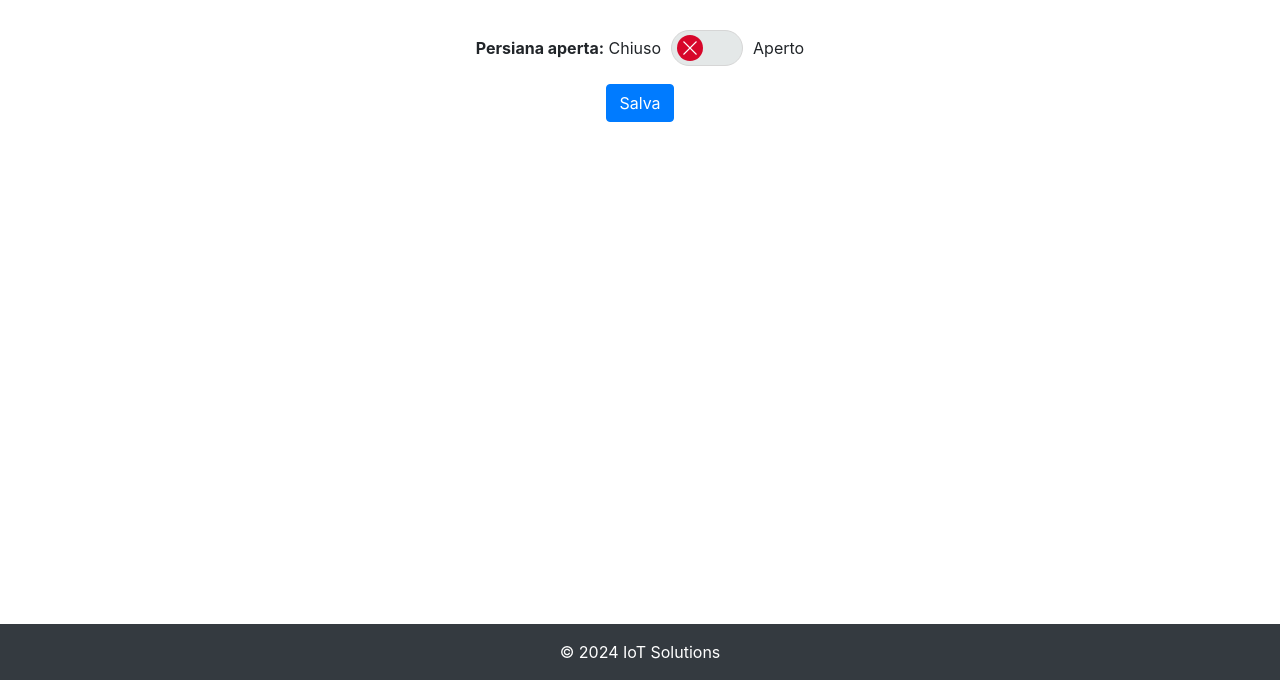
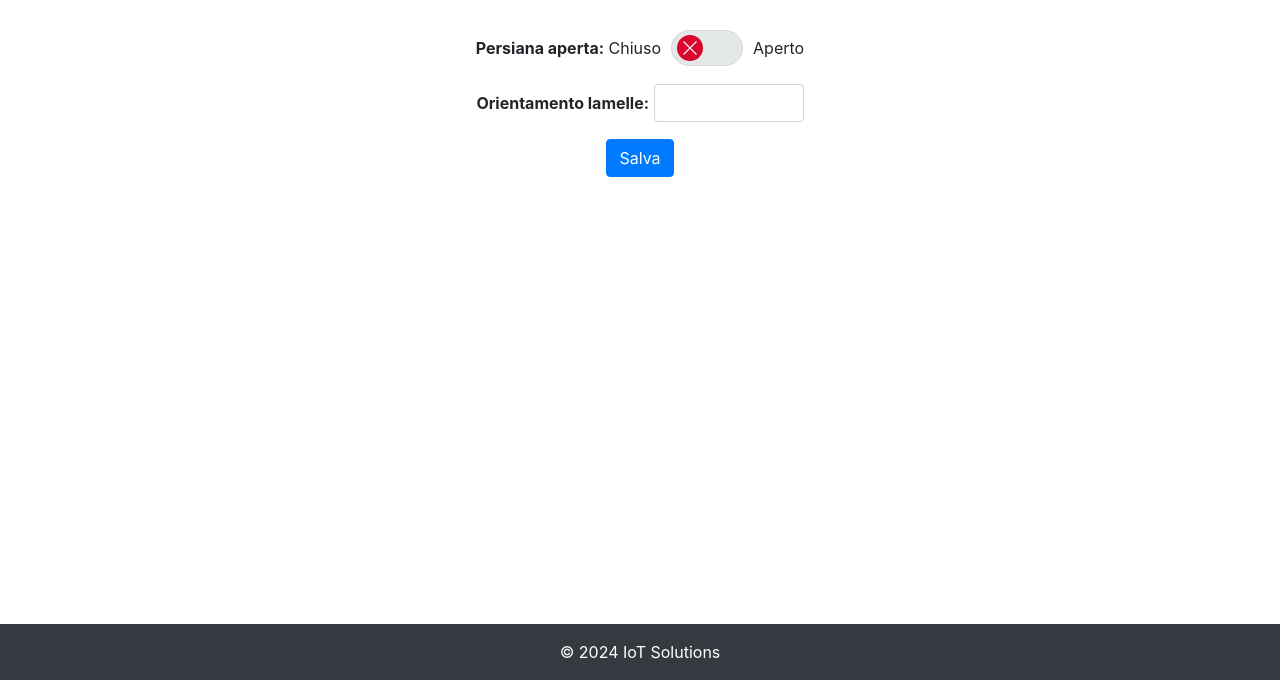
Before and after one commit to Costa-Simone/SunShutter, a website: page static/index.html in a window 1280 px wide. Shown: the part 120-800 px from the top of the page. Drawn offline with nearby package versions, Linux system fonts and the light colour scheme; no server answers.

Commit message:
Input orientameto lamelle aggiunto

```diff
--- a/static/index.css
+++ b/static/index.css
@@ -32,7 +32,7 @@ a {
 
 .form-control {
     display: inline-block;
-    width: 300px;
+    width: 150px;
 }
 
 .toggler {
--- a/static/index.html
+++ b/static/index.html
@@ -56,7 +56,7 @@
       <div id="commands">
         <form>
           <div class="mb-3">
-            <label for="sensor1" class="form-label"><b>Persiana aperta:</b></label>
+            <label class="form-label"><b>Persiana aperta:</b></label>
               <div style="display: inline-flex; justify-content: center; align-items: center;">
                 <p style="display: inline-block; margin-right: 10px;">Chiuso</p>
                 <div class="toggler">
@@ -77,7 +77,8 @@
           </div>
 
           <div class="mb-3">
-
+            <label class="form-label"><b>Orientamento lamelle:</b></label>
+            <input type="number" class="form-control" id="orientamentoInput" step="0.01">
           </div>
 
           <button type="submit" class="btn btn-primary">Salva</button>
--- a/static/index.js
+++ b/static/index.js
@@ -9,6 +9,7 @@ $(document).ready(function () {
     let _commands = $("#commands").show()
 
     let _switchOpen = $("#toggler-1").prop("disabled", true)
+    let _orientamentoInput = $("#orientamentoInput")
 
     let serverSocket = io.connect("http://localhost:3000")
 
@@ -86,6 +87,7 @@ $(document).ready(function () {
                     case "Orientamento":
                         title = "Orientamento"
                         text = `${response["data"][0][key]["$numberDecimal"]} °`
+                        _orientamentoInput.val(response["data"][0][key]["$numberDecimal"])
                         break
 
                     default:
```
